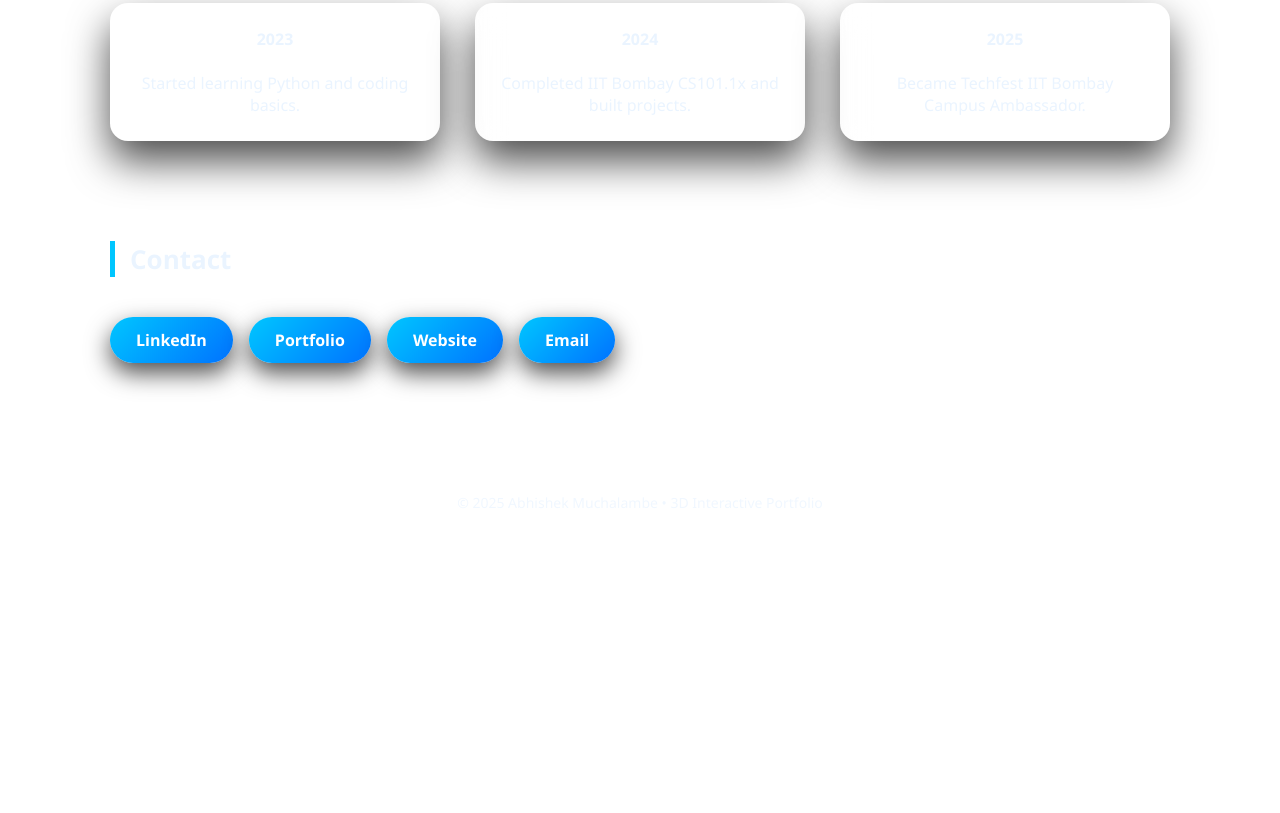
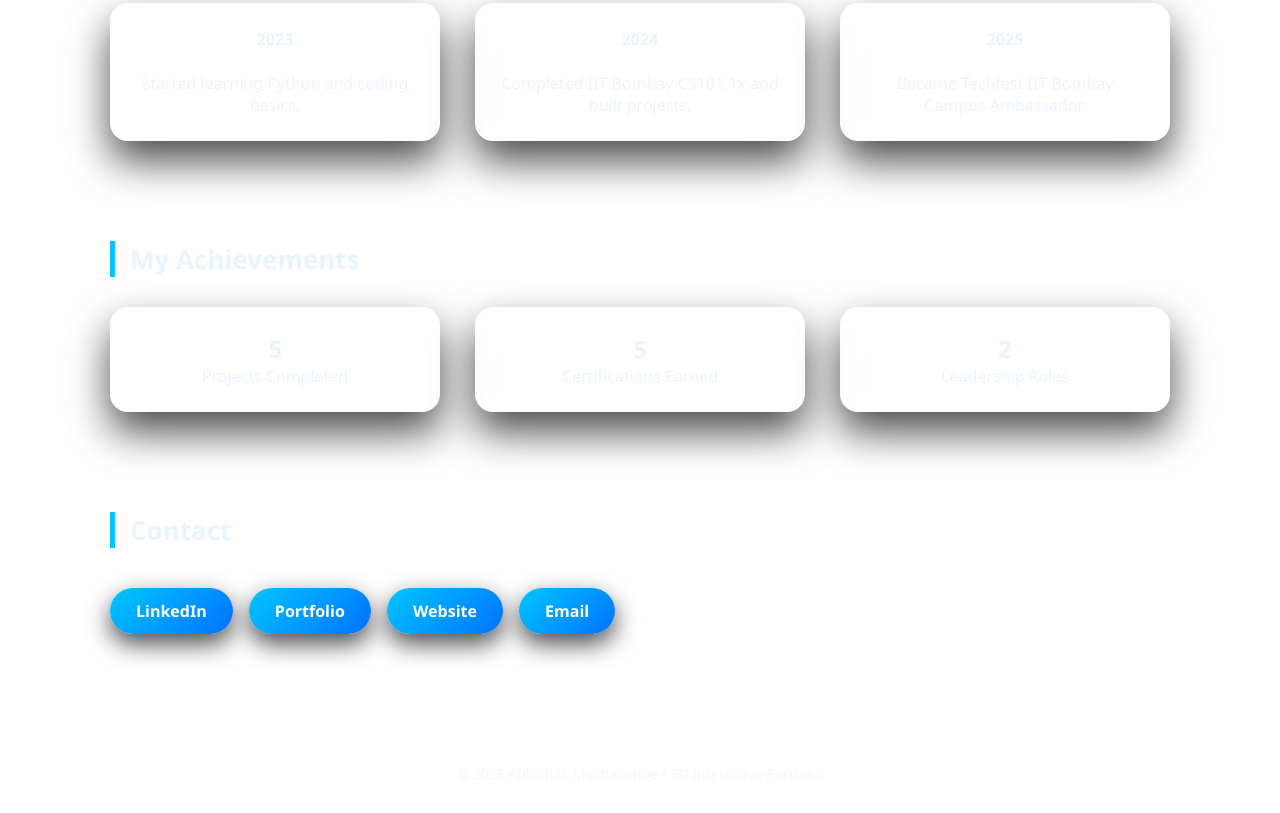
Before and after one commit to abhishekmuchalambe/abhishekmuchalambe.github.io, a plain HTML site: page index.html in a window 1280 px wide. Shown: the part 2957-3770 px from the top of the page. Before the commit the page ends 3499 px from the top, so only its background shows below. Drawn offline with Linux system fonts and the light colour scheme.

Commit message:
Update index.html

```diff
--- a/index.html
+++ b/index.html
@@ -158,6 +158,25 @@ footer { text-align:center; padding:30px; opacity:0.7; font-size:14px; }
   </div>
 </section>
 
+<!-- Achievements / Counters -->
+<section>
+  <h2>My Achievements</h2>
+  <div class="grid">
+    <div class="card tilt">
+      <h1 id="projectsCounter">0</h1>
+      <p>Projects Completed</p>
+    </div>
+    <div class="card tilt">
+      <h1 id="certsCounter">0</h1>
+      <p>Certifications Earned</p>
+    </div>
+    <div class="card tilt">
+      <h1 id="rolesCounter">0</h1>
+      <p>Leadership Roles</p>
+    </div>
+  </div>
+</section>
+
 <!-- Contact -->
 <section>
   <h2>Contact</h2>
@@ -194,15 +213,13 @@ canvas.width = window.innerWidth;
 canvas.height = window.innerHeight;
 window.addEventListener('resize',()=>{canvas.width=window.innerWidth; canvas.height=window.innerHeight;});
 
-// Plane image
 const plane = new Image();
-plane.src='plane.png'; // put your PNG in the folder
+plane.src='plane.png'; // put your airplane PNG in folder
 
 let planes=[];
 for(let i=0;i<8;i++){
   planes.push({x:Math.random()*canvas.width, y:Math.random()*canvas.height*0.8, speed:1+Math.random()*2, size:40+Math.random()*30});
 }
-
 let stars=Array.from({length:120},()=>({x:Math.random()*canvas.width,y:Math.random()*canvas.height,r:Math.random()*1.2}));
 
 function animateBackground(){
@@ -222,6 +239,30 @@ function animateBackground(){
   requestAnimationFrame(animateBackground);
 }
 plane.onload=()=>{ animateBackground(); };
+
+// Animated Counters
+function animateCounter(id,target){
+  let count=0;
+  const speed=Math.ceil(target/100);
+  const counter=document.getElementById(id);
+  const interval=setInterval(()=>{
+    count+=speed;
+    if(count>=target){ count=target; clearInterval(interval); }
+    counter.innerText=count;
+  },30);
+}
+
+const countersSection=document.querySelector("section:nth-of-type(7)");
+let countersAnimated=false;
+window.addEventListener("scroll",()=>{
+  const rect=countersSection.getBoundingClientRect();
+  if(rect.top<window.innerHeight && !countersAnimated){
+    animateCounter("projectsCounter",5); // projects completed
+    animateCounter("certsCounter",5);    // certifications earned
+    animateCounter("rolesCounter",2);    // leadership roles
+    countersAnimated=true;
+  }
+});
 </script>
 
 </body>
```
